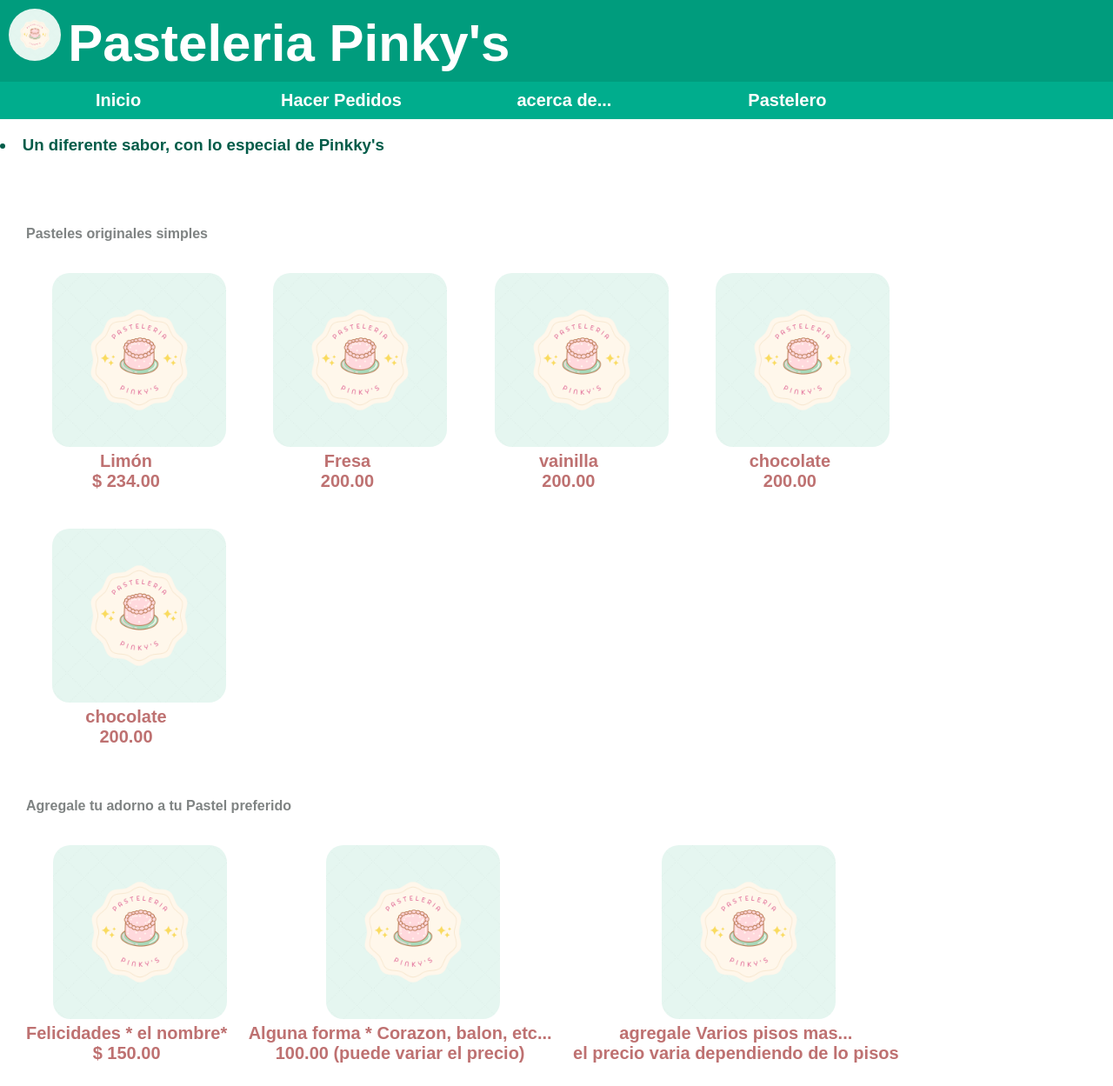
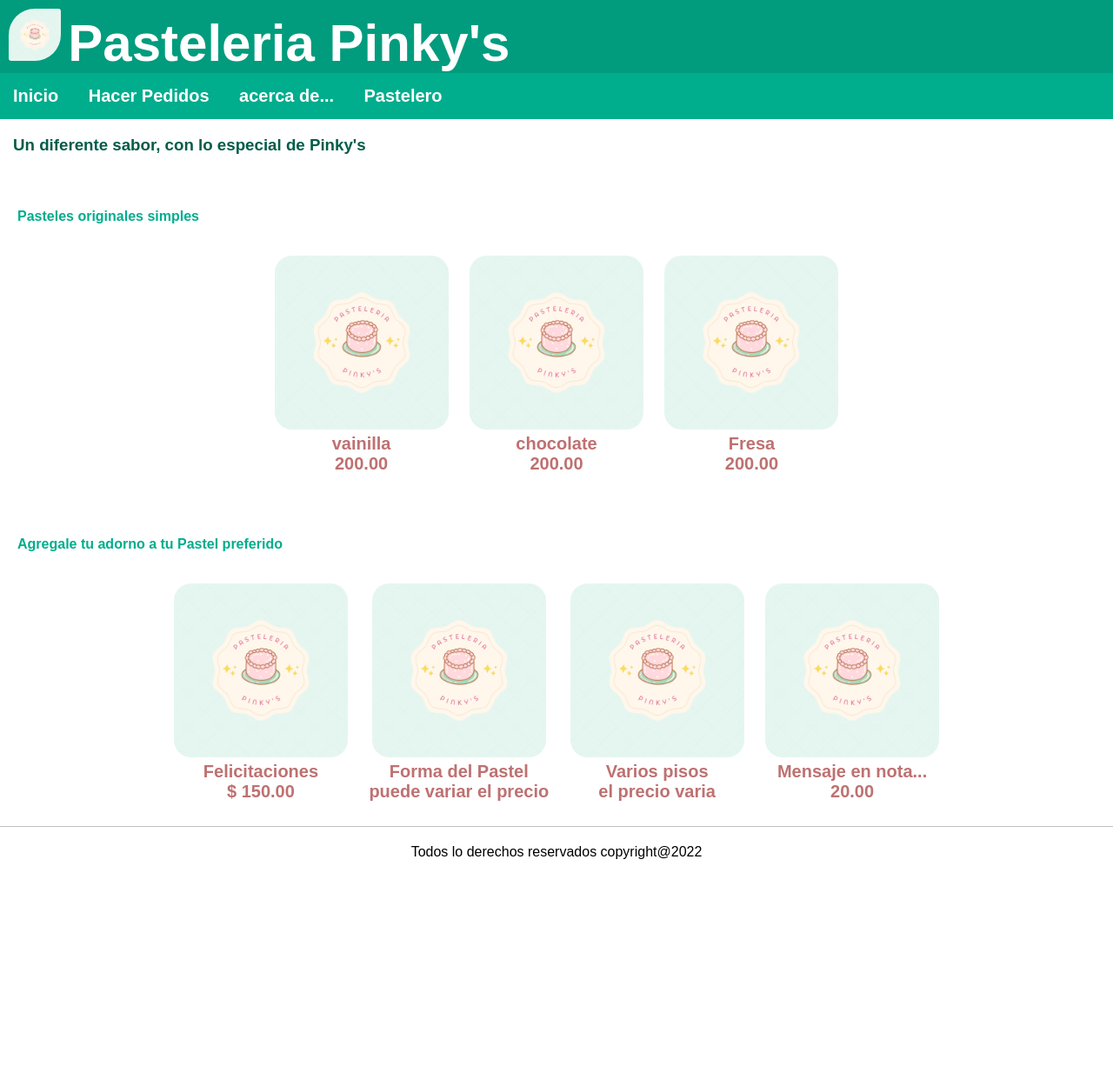
Before and after one commit to MagdielGrande/FrontEnd, a plain HTML site: page 02 - HTML/Pasteleria/index.html in a window 1280 px wide. Shown: the top 1249 px of the page at 87% size. After the commit the page ends 1009 px from the top, so only its background shows below. Drawn offline with Linux system fonts and the light colour scheme.

Commit message:
add files update

```diff
--- a/02 - HTML/Pasteleria/css/style.css
+++ b/02 - HTML/Pasteleria/css/style.css
@@ -5,200 +5,133 @@
 body {
     font-family: Arial, Helvetica, sans-serif;
     margin: 0%;
+    ;
 
 }
+
+/*----------Diseño del home-------------*/
+
+/* Estilo de header */
+header {
+    margin: 0%;
+    font-size: 30px;
+    background-color: #009c7d;
+    color: white;
+}
+
+header h1{
+  display: inline-flex;
+}
+header img{
+    border-radius: 50% 5% 50% 5%;
+    margin-top: 10px;
+    margin-left: 10px;
+}
+
+
 h1{
     margin: 0%;
     padding: 0%;
 }
 h3{
-
-    font-weight: bold;
+    margin-left: 15px;
 }
 
+.p{
+    font-weight: bold;
+    margin-left: 10px;
+    color: RGB(0, 173, 141);
 
-/* Estilo de header */
-header {
+    display: inline-flex;
     padding: 10px;
-    margin: 0%;
-    text-align: left;
-    font-size: 30px;
-    background-color: #009c7d;
-    color: white;
-
-}
-header h1{
-    display: inline-block;
-}
-header img{
-    border-radius: 50%;
-}
-
-/* Crear 2 columnas con la misma posición en la fila */
-p{
-    font-weight: bold;
-}
-.dividendo{
-    color: #010a09;
-    font-weight: bold;
-
-    padding: 10px;
-    opacity: 0.5;
 }
 
 nav{
     margin: 0%;
+
+
 }
 nav ul{
     margin: 0%;
-    padding: 10px;
+    padding: 0%;
     background-color: #00ad8d;
-
+    align-content: space-between;
 }
 
 nav ul li{
-    display: inline-block;
-    width: 20%;
-    height: auto;
+    display:inline-flex;
     list-style: none;
-    text-align: center;
+    padding: 5px;
+
 
 }
 
 nav ul li a {
     text-decoration: none;
     font-size: 20px;
-    padding: 30px;
+    padding: 10px;
     font-weight: bold;
     color: white;
 
 }
+nav ul li a:hover{
+background-color: #009c7d;
+border-radius: 50px;
 
-article {
-    float: left;
-    padding: 20px;
-    width: 70%;
-
-    height: 300px;
 }
 
+div ul{
+    margin: 0%;
+    padding: 0%;
 
-
-/* Estilo de footer */
-footer {
-
-    padding: 26px;
-
-    border-top: 1px solid rgba(50, 50, 50, 0.3);
-    width: 100%;
-    background-color: white;
-    display: flex;
-    align-items:flex-end;
-    justify-content: center;
+    align-items: center;
 }
 
-/* Responsive layout */
-
-div {
-    margin: 20px;
-
-}
-div ul{
-    margin: 0%;
-    position: relative;
-    padding: 0%;
-   float: left;
-
-
-}
 div ul li{
-    display: inline-block;
-
+    display: inline-flex;
+    border-radius: 20px;
     margin: 10px;
-    border-radius: 20px;
     text-align: center;
 
 
 }
+
+div ul li a img{
+    border-radius: 20px;
+
+}
+
 div ul li a{
 
     margin: 0%;
     padding: 0%;
     text-decoration: none;
     font-size: 20px;
-  padding: 30px;
     font-weight: bold;
 
     color: rgba(143, 8, 8, 0.575);
 
   }
-div ul li a p{
+
+
+div ul li a p {
     padding: 0%;
     margin: 0%;
-    text-align: center;
-}
-div ul li a img{
-    border-radius: 20px;
-}
-
-@media (max-width: 564px) {
-
-    nav,
-    article {
-        width: 100%;
-        height: auto;
-
-    }
-    nav ul li {
-
-        width: 100%;
-        list-style: none;
-        text-align: left;
 
 }
 
+
+.cajaCentral{
+    display: flex;
+    justify-content: center;
+    align-items: center;
 }
 
-/* PAGE about */
-.about{
-    width: 70%;
-    height: auto;
-    margin: 0% auto;
-
-    padding: 30px;
-    border-radius: 20px;
-
-}
-.about p, .about h3{
-margin: 0%;
-
-}
-.divdiv{
-    width: 15%;
-    height: 200px;
-    margin: 0% auto;
-    padding: 0%;
-    float: left;
 
 
-}
-.divdiv2{
-    width: 15%;
-    height: 200px;
-    margin: 0% auto;
-    padding: 0%;
-    float: right;
 
+/* PAGE about */
 
-}
-.atiabout{
-    width: 100%;
-    height: auto;
-
- float: left;
-    margin: 0% auto;
-    padding: 0%;
-}
 
 .default{
 
@@ -217,12 +150,10 @@ font-family: arial, sans-serif;
 font-weight: bold;
 
 }
-.contenedor{
-    display: flex;
 
-    justify-content: center;
-    flex-wrap: wrap;
-}
+
+
+
 .fondoCompleto{
     background-image: url("/assets/logo.png");
     background-repeat: no-repeat;
@@ -259,3 +190,14 @@ form input, select{
     border-radius: 20px;
     width: 200px;
 }
+
+/* Estilo de footer */
+footer {
+    padding: 20px;
+    border-top: 1px solid rgba(50, 50, 50, 0.3);
+    width: 100%;
+    background-color: white;
+    display: flex;
+    align-items:flex-end;
+    justify-content: center;
+}
--- a/02 - HTML/Pasteleria/index.html
+++ b/02 - HTML/Pasteleria/index.html
@@ -21,28 +21,15 @@
                 <li><a href="pastelero.html">Pastelero</a></li>
             </ul>
         </nav>
-        <h3 class="titleHome"><li>   Un diferente sabor, con lo especial de Pinkky's</li> </h3>
+
+        <h3 class="titleHome">Un diferente sabor, con lo especial de Pinky's</h3>
         <br>
+        <p class="p">Pasteles originales simples</p>
+    <section class="cajaCentral">
 
-    <section class="caja">
         <div>
 
-            <ul>
-                <p class="dividendo">Pasteles originales simples</p>
-                <li class="mostrarPast">
-                    <a href="#">
-                        <img src="assets/logo.png" alt="" width="200" height="200">
-                        <p> <strong> Limón</strong></p>
-                        <p> <strong> $ 234.00</strong></p>
-                    </a>
-                </li>
-                <li>
-                    <a href="#">
-                        <img src="assets/logo.png" alt="" width="200" height="200">
-                        <p>Fresa</p>
-                        <p>200.00</p>
-                    </a>
-                </li>
+            <ul class="ulCentrar">
                 <li>
                     <a href="#">
                         <img src="assets/logo.png" alt="" width="200" height="200">
@@ -60,34 +47,41 @@
                 <li>
                     <a href="#">
                         <img src="assets/logo.png" alt="" width="200" height="200">
-                        <p>chocolate</p>
+                        <p>Fresa</p>
                         <p>200.00</p>
                     </a>
                 </li>
+
             </ul>
         </div>
-        <div>
+    </section>
+<br>
+<br>
+<p class="p"> Agregale tu adorno a tu Pastel preferido</p>
+    <section class="cajaCentral">
+
+        <div >
             <ul>
-                <p class="dividendo">Agregale tu adorno a tu Pastel preferido</p>
-                <li class="mostrarPast">
+
+               <li>
                    <a href="#">
                        <img src="assets/logo.png" alt="" width="200" height="200">
-                        <p> <strong> Felicidades * el nombre* </strong></p>
-                        <p> <strong> $ 150.00</strong></p>
+                       <p>Felicitaciones</p>
+                       <p>$ 150.00</p>
                    </a>
                </li>
                <li>
                    <a href="#">
                        <img src="assets/logo.png" alt="" width="200" height="200">
-                        <p>Alguna forma * Corazon, balon, etc...</p>
-                        <p>100.00 (puede variar el precio)</p>
+                       <p>Forma del Pastel</p>
+                       <p>puede variar el precio</p>
                    </a>
                </li>
                <li>
                    <a href="#">
                        <img src="assets/logo.png" alt="" width="200" height="200">
-                        <p>agregale Varios pisos mas...</p>
-                        <p>el precio varia dependiendo de lo pisos</p>
+                       <p>Varios pisos</p>
+                       <p>el precio varia</p>
                    </a>
                </li>
                <li>
@@ -100,9 +94,6 @@
            </ul>
        </div>
     </section>
-
-
-
 <br>
 
     <footer>Todos lo derechos reservados copyright@2022</footer>
```
Also changed, not shown: 02 - HTML/Pasteleria/pastelero.html (+1 -1 lines), 02 - HTML/Pasteleria/pedidos.html (+1 -1 lines). Lines whose indentation alone changed are shown as unchanged.
